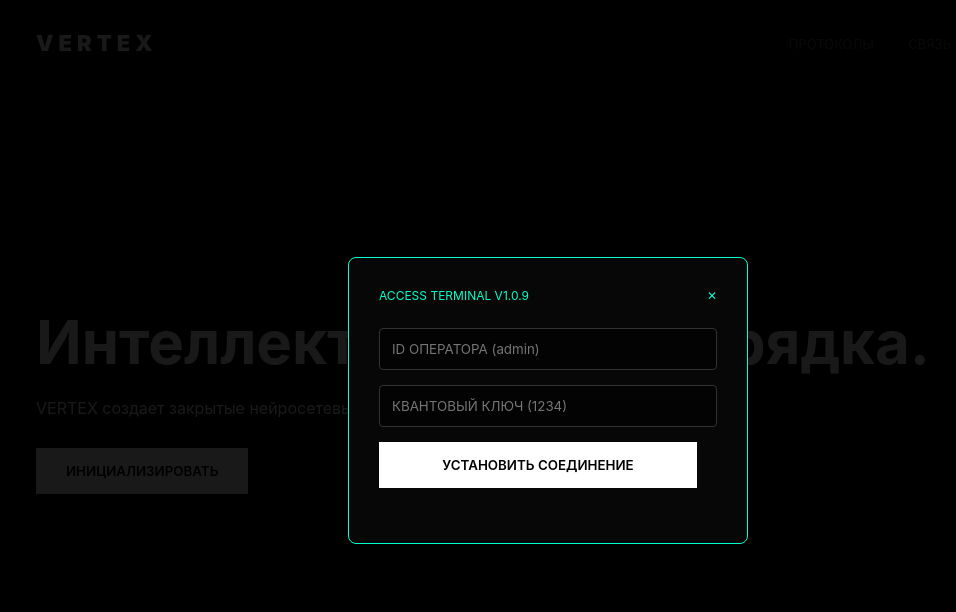
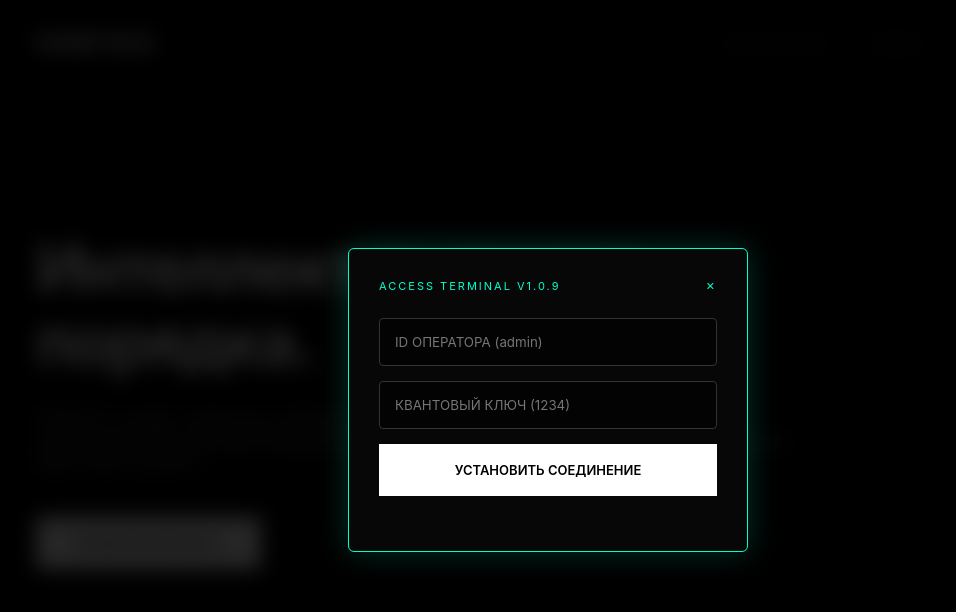
Before and after one commit to p1ssglebb-lab/cortny, a plain HTML site: page index.html in a window 1280 px wide. Both pictures are taken after a click on the button "ИНИЦИАЛИЗИРОВАТЬ". Shown: the whole page, without its empty margins (92-1048 px from the left). Drawn offline with Linux system fonts and the light colour scheme.

Commit message:
Update index.html

```diff
--- a/index.html
+++ b/index.html
@@ -3,48 +3,51 @@
 <head>
     <meta charset="UTF-8">
     <meta name="viewport" content="width=device-width, initial-scale=1.0">
-    <title>VERTEX // Neural Systems</title>
+    <title>VERTEX // Neural Systems & Cyber Security</title>
     <style>
-        * { margin: 0; padding: 0; box-sizing: border-box; font-family: -apple-system, sans-serif; }
-        body { background-color: #030303; color: #ffffff; overflow-x: hidden; }
+        * { margin: 0; padding: 0; box-sizing: border-box; font-family: -apple-system, BlinkMacSystemFont, "Segoe UI", Roboto, sans-serif; }
+        html { scroll-behavior: smooth; background-color: #030303; color: #ffffff; }
 
-        .navbar { display: flex; justify-content: space-between; align-items: center; padding: 30px 10%; position: fixed; width: 100%; top: 0; z-index: 100; transition: 0.4s; }
-        .navbar.scrolled { background: rgba(3,3,3,0.8); backdrop-filter: blur(10px); padding: 15px 10%; border-bottom: 1px solid #222; }
-        .logo { font-size: 22px; font-weight: 900; letter-spacing: 5px; color: #fff; text-decoration: none; }
-        .nav-links a { color: #555; text-decoration: none; margin-left: 30px; font-size: 13px; text-transform: uppercase; transition: 0.3s; }
-        .nav-links a:hover { color: #fff; }
+        /* ШАПКА */
+        .navbar { display: flex; justify-content: space-between; align-items: center; padding: 30px 10%; position: fixed; width: 100%; z-index: 100; transition: 0.4s; }
+        .logo { font-size: 22px; font-weight: 900; letter-spacing: 5px; color: #ffffff; text-decoration: none; }
+        .nav-links a { color: #555555; text-decoration: none; margin-left: 40px; font-size: 13px; letter-spacing: 2px; text-transform: uppercase; }
+        .nav-links a:hover { color: #ffffff; }
 
+        /* ГЛАВНЫЙ ЭКРАН */
         .hero { height: 100vh; display: flex; align-items: center; padding: 0 10%; }
-        .hero h1 { font-size: 60px; margin-bottom: 20px; }
-        .btn { padding: 15px 30px; cursor: pointer; text-transform: uppercase; border: none; font-weight: 600; margin-right: 20px; }
-        .btn-primary { background: #fff; color: #000; }
+        .hero-content { max-width: 800px; }
+        h1 { font-size: 64px; line-height: 1.15; letter-spacing: -2px; margin-bottom: 30px; }
+        .hero p { font-size: 18px; color: #777777; margin-bottom: 45px; }
 
-        /* Терминал - Фикс верстки */
-        .modal-overlay { position: fixed; top: 0; left: 0; width: 100%; height: 100%; background: rgba(0,0,0,0.9); display: none; justify-content: center; align-items: center; z-index: 1000; }
+        .btn { padding: 18px 38px; font-size: 13px; text-transform: uppercase; border: none; cursor: pointer; font-weight: 600; background: #ffffff; color: #000; transition: 0.3s; }
+        .btn:hover { background: #00ffcc; }
+
+        /* ТЕРМИНАЛ (ИСПРАВЛЕННЫЙ) */
+        .modal-overlay { position: fixed; top: 0; left: 0; width: 100%; height: 100%; background: rgba(0,0,0,0.85); backdrop-filter: blur(10px); display: none; justify-content: center; align-items: center; z-index: 1000; }
         .modal-overlay.active { display: flex; }
-        .terminal-box { background: #070707; border: 1px solid #00ffcc; width: 400px; padding: 30px; border-radius: 8px; display: flex; flex-direction: column; gap: 15px; }
-        .terminal-header { color: #00ffcc; font-size: 12px; margin-bottom: 10px; display: flex; justify-content: space-between; }
-        .terminal-input { width: 100%; padding: 12px; background: #030303; border: 1px solid #333; color: #fff; border-radius: 4px; }
+        .terminal-box { background: #070707; border: 1px solid #00ffcc; width: 400px; padding: 30px; border-radius: 6px; display: flex; flex-direction: column; gap: 15px; box-shadow: 0 0 30px rgba(0, 255, 204, 0.2); }
+        .terminal-header { color: #00ffcc; font-size: 11px; letter-spacing: 2px; display: flex; justify-content: space-between; margin-bottom: 10px; }
+        .terminal-input { width: 100%; padding: 15px; background: #030303; border: 1px solid #333; color: #fff; border-radius: 4px; }
+        .terminal-input:focus { outline: none; border-color: #00ffcc; }
     </style>
 </head>
 <body>
 
-    <header class="navbar" id="navbar">
+    <header class="navbar">
         <a href="#" class="logo">VERTEX</a>
         <nav class="nav-links">
-            <a href="#services">Протоколы</a>
-            <a href="#contact">Связь</a>
+            <a href="#">Протоколы</a>
+            <a href="#">Связь</a>
             <a href="#" id="navTerminalBtn">Терминал</a>
         </nav>
     </header>
 
     <main class="hero">
-        <div>
+        <div class="hero-content">
             <h1>Интеллект высшего порядка.</h1>
-            <p>VERTEX создает закрытые нейросетевые экосистемы.</p>
-            <div style="margin-top: 30px;">
-                <button class="btn btn-primary" id="heroInitBtn">Инициализировать</button>
-            </div>
+            <p>VERTEX создает закрытые нейросетевые экосистемы для транснациональных корпораций. Мы автоматизируем принятие бизнес-решений и защищаем данные на квантовом уровне.</p>
+            <button class="btn" id="heroInitBtn">Инициализировать</button>
         </div>
     </main>
 
@@ -53,8 +56,8 @@
             <div class="terminal-header"><span>ACCESS TERMINAL V1.0.9</span> <span id="closeModal" style="cursor:pointer">✕</span></div>
             <input type="text" class="terminal-input" id="termUser" placeholder="ID ОПЕРАТОРА (admin)">
             <input type="password" class="terminal-input" id="termPass" placeholder="КВАНТОВЫЙ КЛЮЧ (1234)">
-            <button class="btn btn-primary" id="termSubmit">Установить соединение</button>
-            <div id="termLog" style="color: #fff; font-size: 12px; margin-top: 10px;"></div>
+            <button class="btn" style="width: 100%; background: #fff;" id="termSubmit">УСТАНОВИТЬ СОЕДИНЕНИЕ</button>
+            <div id="termLog" style="color: #fff; font-size: 12px; margin-top: 10px; font-family: monospace;"></div>
         </div>
     </div>
 
@@ -68,19 +71,17 @@
         document.getElementById('closeModal').onclick = closeModal;
 
         document.getElementById('termSubmit').onclick = () => {
-            const user = document.getElementById('termUser').value;
-            const pass = document.getElementById('termPass').value;
+            const u = document.getElementById('termUser').value;
+            const p = document.getElementById('termPass').value;
             const log = document.getElementById('termLog');
-            if(user === 'admin' && pass === '1234') {
-                log.innerText = '> СИНХРОНИЗАЦИЯ УСПЕШНА';
+            if(u === 'admin' && p === '1234') {
+                log.innerText = '> ДОСТУП РАЗРЕШЕН. СИНХРОНИЗАЦИЯ...';
                 log.style.color = '#00ffcc';
             } else {
-                log.innerText = '> ОШИБКА ДОСТУПА';
+                log.innerText = '> ОШИБКА: НЕВЕРНЫЙ КЛЮЧ';
                 log.style.color = '#ff3355';
             }
         };
-
-        window.onscroll = () => document.getElementById('navbar').className = window.scrollY > 50 ? 'navbar scrolled' : 'navbar';
     </script>
 </body>
 </html>
```
